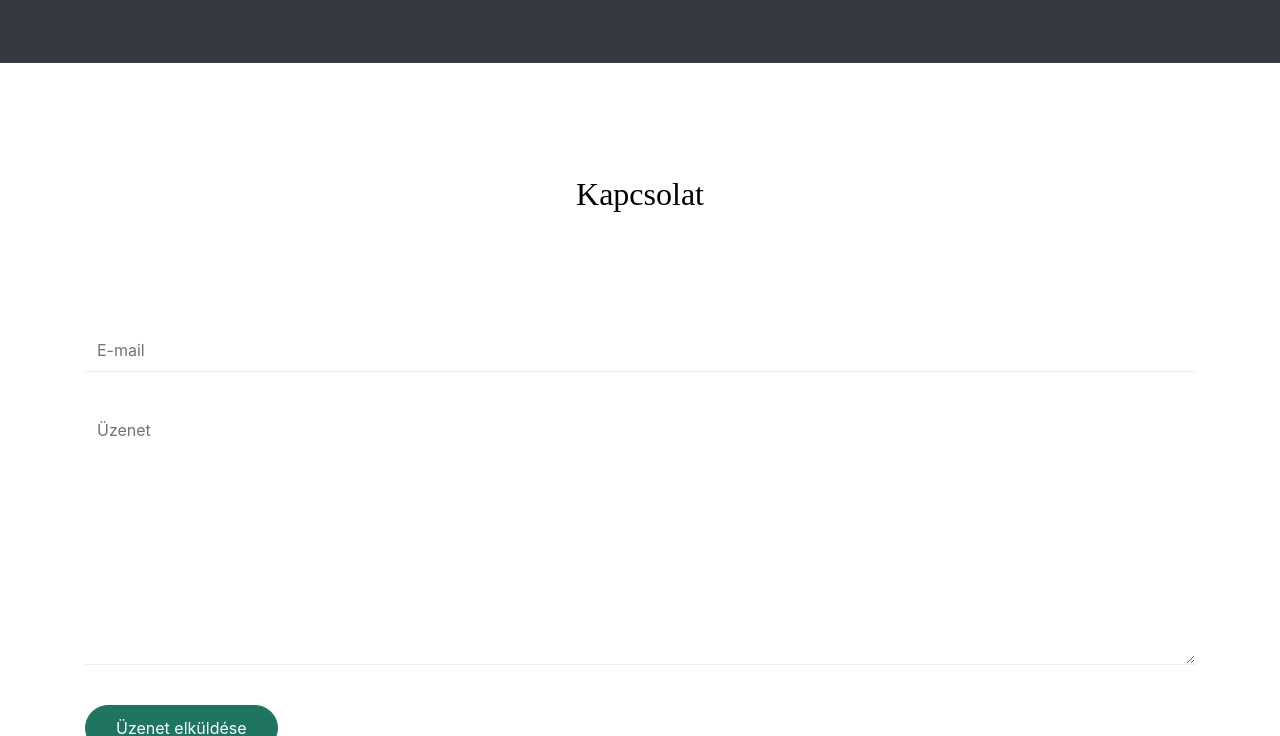
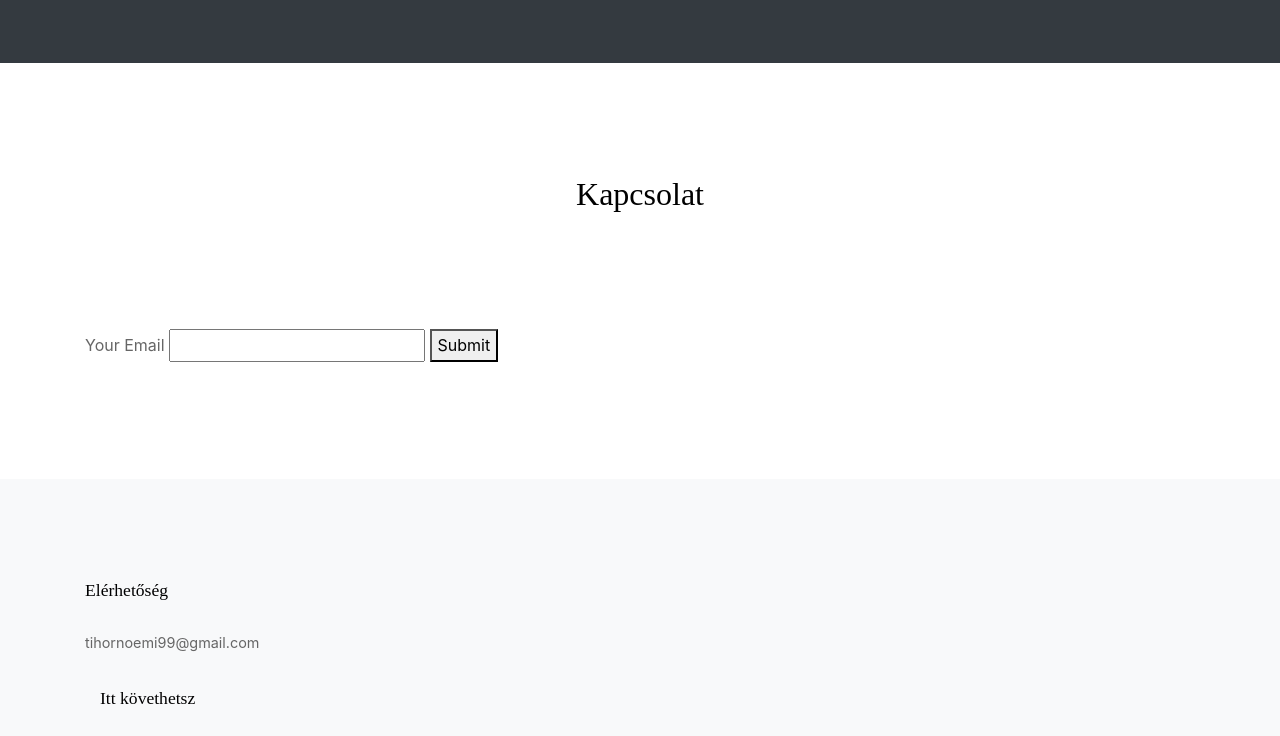
Before and after one commit to tihornoemi/tihornoemi.github.io, a plain HTML site: page index.html in a window 1280 px wide. Shown: the part 11210-11946 px from the top of the page. Drawn offline with Linux system fonts and the light colour scheme; files whose address does not match are found by name; a web font is replaced by a local one.

Commit message:
Update index.html

```diff
--- a/index.html
+++ b/index.html
@@ -508,24 +508,11 @@ A tartóegység emellett környezetbarát is, mivel 100%-ban újrahasznosíthat
             <h2 class="section-title text-center mb-5">Kapcsolat</h2>
           </div>
         </div>
-        <form action="http://formspree.io/tihornoemi99@gmail.com" method="POST" class="form">
-           <div class="row mb-4">
-            <div class="form-group col-12">
-    <input type="email" name="_replyto" class="form-control" placeholder="E-mail">
-                  </div>
-          </div>
-             <div class="row mb-4">
-            <div class="form-group col-12">
-    <textarea name="body" id="" cols="30" rows="10" class="form-control" placeholder="Üzenet"></textarea>
-                     </div>
-          </div>
-
-          <div class="row">
-            <div class="col-md-6">
-    <input type="submit" class="btn btn-primary" value="Üzenet elküldése">
-               </div>
-          </div>
-            </form>
+        <form action="https://formspree.io/f/{form_id}" method="post">
+  <label for="email">Your Email</label>
+  <input name="Email" id="email" type="email">
+  <button type="submit">Submit</button>
+</form>
       </div>
     </section>
 
```
